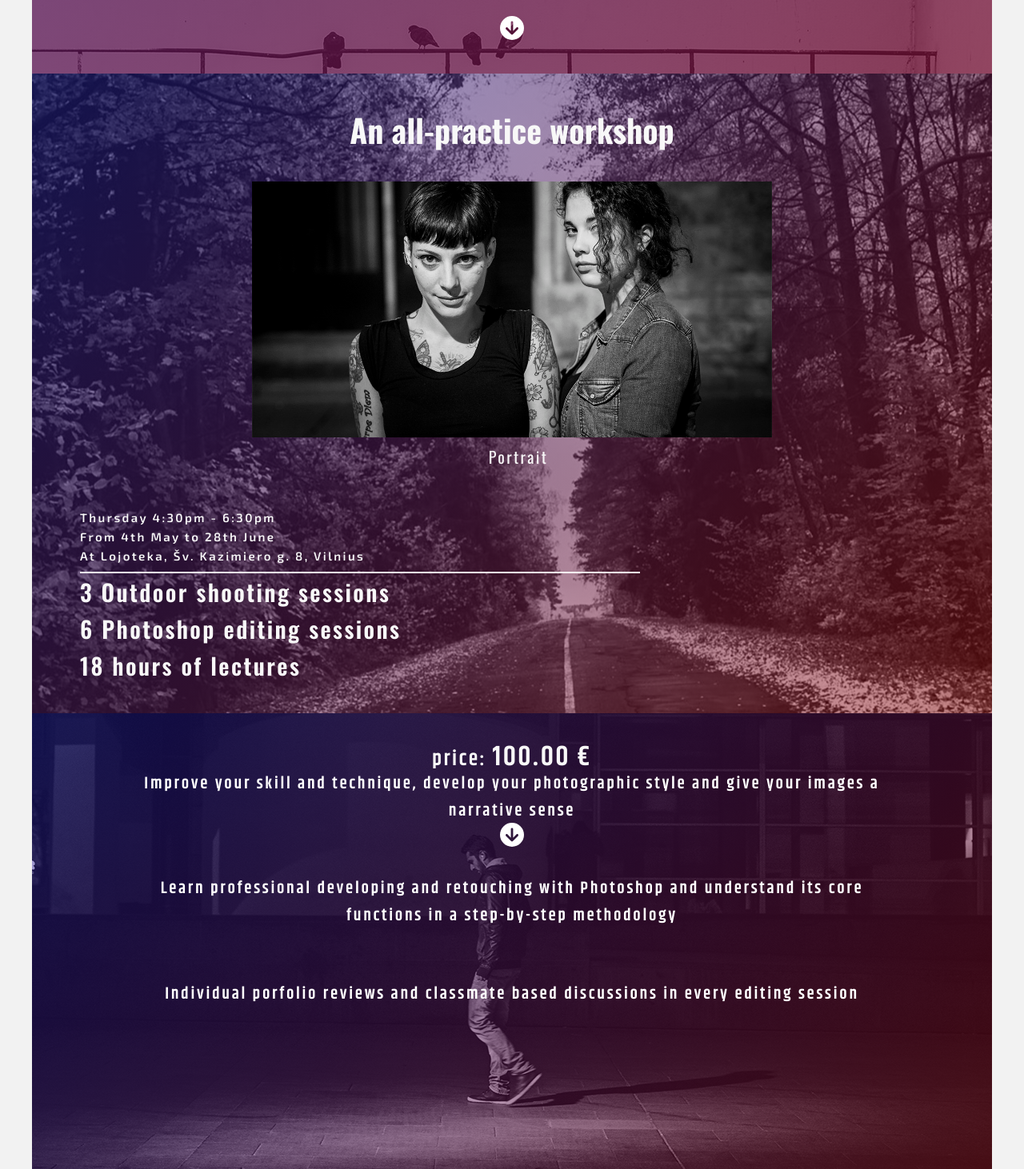
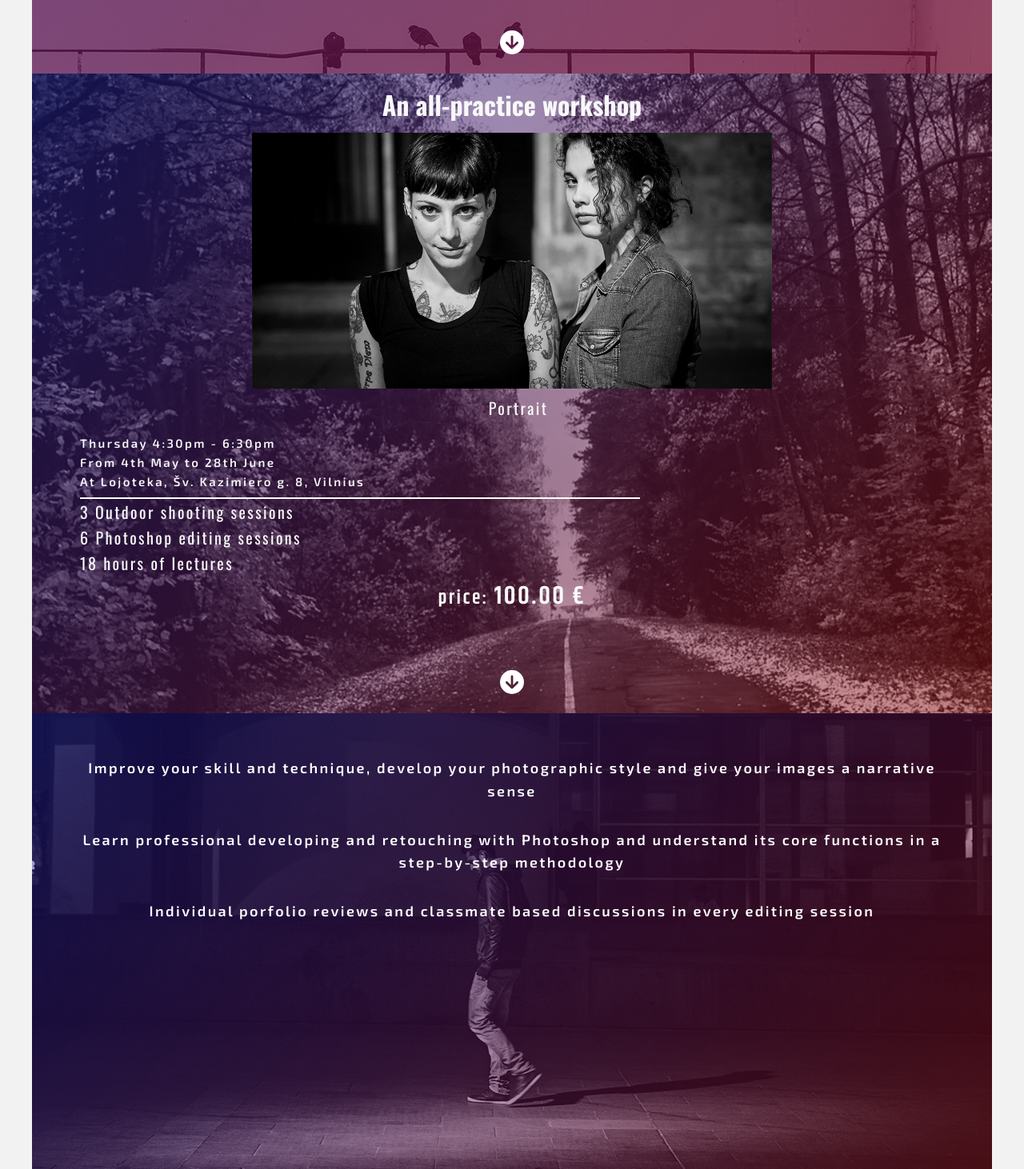
Before and after one commit to IvanSanczewski/PHOTO-WEB, a Vue app: page / in a window 1280 px wide. Shown: the part 708-2170 px from the top of the page at 80% size. Built offline with nearby package versions, Linux system fonts and the light colour scheme.

Commit message:
Styled mobile first acording to iPhoneSE. CHECK HIGHER MOBILE SCREENS. RESTYLE DESKTOP ACCORDING TO HTML AND CSS CHANGES

```diff
--- a/src/assets/main.css
+++ b/src/assets/main.css
@@ -42,14 +42,14 @@ body {
 }
 
 .container-main {
-  margin-top: 3em;
+  margin-top: 1.5em;
   flex-grow: 1;
   display: flex;
   flex-direction: column;
 }
 
 .container-footer {
-  margin: 3em 0;
+  margin: 1em 0;
   flex-shrink: 0;
   align-self: center;
 }
@@ -120,9 +120,11 @@ h2 {
   margin-bottom: 1em;
 
   font-size: 2.25rem;
+  font-size: 2.25rem;
   font-family: var(--font-family-large-h);
 
-  line-height: 1.25;
+  /* line-height: 1.25; */
+  line-height: 1;
 }
 
 br {
@@ -171,7 +173,7 @@ H E R O
 }
 
 .hero__content--title {
-  margin-top: 20dvh
+  margin-top: 10dvh
   /* margin: 2vh 0; */
 }
 
@@ -192,7 +194,7 @@ H E R O
 }
 
 .hero__content--cta {
-  margin-top: 12rem;
+  margin-top: 10dvh;
   align-self: center;
 }
 
@@ -238,6 +240,7 @@ J O I N
 
 .join--backgound {
   max-width: 1200px;
+  height: auto;
   margin: 0 auto;
   /* background-color: rgba(120, 0, 20, 0.916); */
   /* background: linear-gradient(180deg, rgba(229, 229, 229, 0.5), transparent, transparent); */
@@ -251,7 +254,8 @@ J O I N
   text-align: center;
 }
 .join--title > h2 {
-  font-size: 2.5rem;
+  font-size: 2rem;
+  margin-bottom: 1.2rem;
 }
 
 .image-caption {
@@ -279,26 +283,29 @@ span + span  {
 }
 
 .join--sessions {
-  margin: 3rem 0 4rem;
+  /* margin: 3rem 0 4rem; */
+  margin: 1rem 0;
 }
 
 .join--sessions  > p {
   font-family: var(--font-family-large-h);
-  font-size: 1.8rem;
-  font-weight: 600;
+  font-size: 1.25rem;
+  font-weight: 400;
 }
 
+.join--price {
+  margin-top: -1rem;
+}
 .join--price p {
   text-align: center;
-  font-size: 1.65rem;
+  font-size: 1.5rem;
   font-weight: 600;
   font-family: var(--font-family-large-h);
   font-family: var(--font-family-regular-p);
-
 }
 
 .join--price p span {
-  font-size: 2.2rem;
+  font-size: 2rem;
   font-weight: 900;
   font-family: var(--font-family-regular-p);
 
@@ -337,12 +344,13 @@ H E A D I N G
 
 
 .heading .container-main {
-  margin: 4em;
-  gap: 4rem;
+  /* margin: 2em; */
+  margin-top: 3em;
+  gap: 2rem;
 
   font-size: 1.2em;
   font-family: var(--font-family-regular-p);
-  letter-spacing: .15em;
+  letter-spacing: 2.15em;
 
 
 }
--- a/src/views/Home.vue
+++ b/src/views/Home.vue
@@ -63,9 +63,9 @@
         <div class="heading-background">
             <div class="container">
                 <div class="container-main">
-                    <h3>Improve your skill and technique, develop your photographic style and give your images a narrative sense</h3>
-                    <h3>Learn professional developing and retouching with Photoshop and understand its core functions in a step-by-step methodology </h3>
-                    <h3>Individual porfolio reviews and classmate based discussions in every editing session</h3>
+                    <p>Improve your skill and technique, develop your photographic style and give your images a narrative sense</p>
+                    <p>Learn professional developing and retouching with Photoshop and understand its core functions in a step-by-step methodology </p>
+                    <p>Individual porfolio reviews and classmate based discussions in every editing session</p>
                 </div>
                 <div class="container-footer">
                     <a href="#syllabus" class="arrow-down">
```
